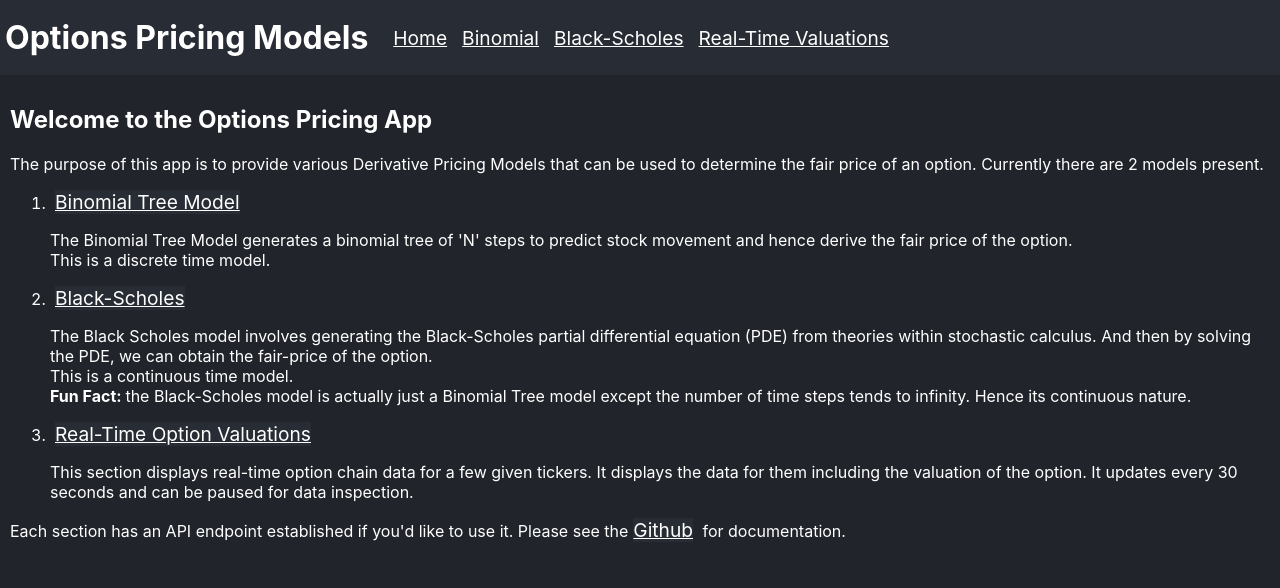
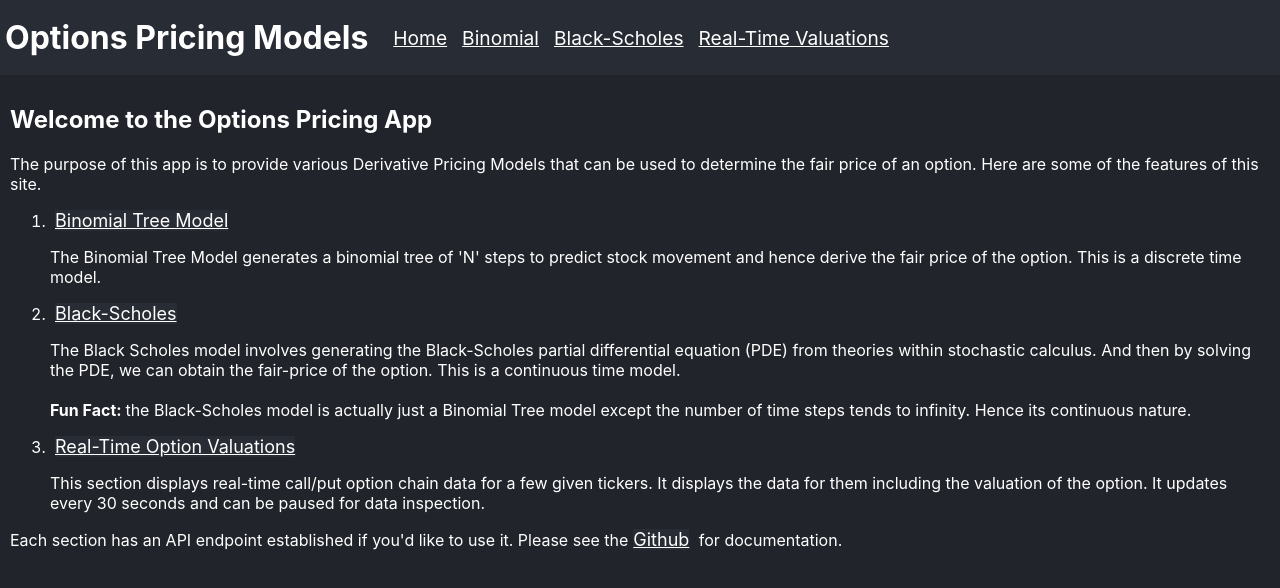
Before and after one commit to AnuragChaudhari7/optionsPricing, a React (Create React App) app in the folder frontend/: page / in a window 1280 px wide. Shown: the top 588 px of the page. Built offline with nearby package versions, Linux system fonts and the light colour scheme.

Commit message:
added title link to homepage

```diff
--- a/frontend/src/App.css
+++ b/frontend/src/App.css
@@ -47,9 +47,24 @@
   color: white;
 }
 
-.App-title {
+/* .App-title {
   margin: 0 20px 0 0;
   padding: 5px;
+  background-color: #282c34;
+  color: white;
+
+} */
+
+.App-title a{
+  margin: 0 20px 0 0;
+  padding: 5px;
+  background-color: #282c34;
+  color: white;
+  text-decoration: none;
+}
+
+.App-title a:hover{
+  color: #2eb8b8
 }
 
 .App-title h1 {
--- a/frontend/src/App.jsx
+++ b/frontend/src/App.jsx
@@ -11,7 +11,7 @@ function App() {
     <Router>
     <div className="App">
         <header className="App-header">
-          <h1 className='App-title'>Options Pricing Models</h1>
+          <h1 className='App-title'><Link to="/">Options Pricing Models</Link></h1>
             <nav className="App-nav">
               <Link to="/">Home</Link>
               <Link to="/binomial">Binomial</Link>
--- a/frontend/src/Home.css
+++ b/frontend/src/Home.css
@@ -8,6 +8,6 @@
     margin-right: 5px;
     background-color: #282c34;
     color: white;
-    font-size: larger;
+    font-size: 18px;
 
 }
--- a/frontend/src/Home.jsx
+++ b/frontend/src/Home.jsx
@@ -8,28 +8,28 @@ function Home() {
             <h2>Welcome to the Options Pricing App</h2>
 
             <p>The purpose of this app is to provide various Derivative Pricing Models that can be used
-                to determine the fair price of an option. Currently there are 2 models present.
+                to determine the fair price of an option. Here are some of the features of this site.
             </p>
             <ol>
                 <li><Link className='Home-link' to="/binomial">Binomial Tree Model</Link></li>
                 <p>The Binomial Tree Model generates a binomial tree of 'N' steps to
-                    predict stock movement and hence derive the fair price of the option. <br/>
+                    predict stock movement and hence derive the fair price of the option.
                     This is a discrete time model.
                 </p>
 
                 <li><Link className='Home-link' to="/blackscholes">Black-Scholes</Link></li>
                 <p>The Black Scholes model involves generating the Black-Scholes partial
                     differential equation (PDE) from theories within stochastic calculus. And then
-                    by solving the PDE, we can obtain the fair-price of the option. <br/>
+                    by solving the PDE, we can obtain the fair-price of the option.
                     This is a continuous time model.
-                    <br/>
+                    <br/><br/>
                     <b>Fun Fact: </b> the Black-Scholes model is actually just a Binomial Tree model except
                     the number of time steps tends to infinity. Hence its continuous nature.
                 </p>
 
                 <li><Link className='Home-link' to="/valuations">Real-Time Option Valuations</Link></li>
                 <p>
-                    This section displays real-time option chain data for a few given tickers. It displays the
+                    This section displays real-time call/put option chain data for a few given tickers. It displays the
                     data for them including the valuation of the option. It updates every 30 seconds and
                     can be paused for data inspection.
                     <br />
```
